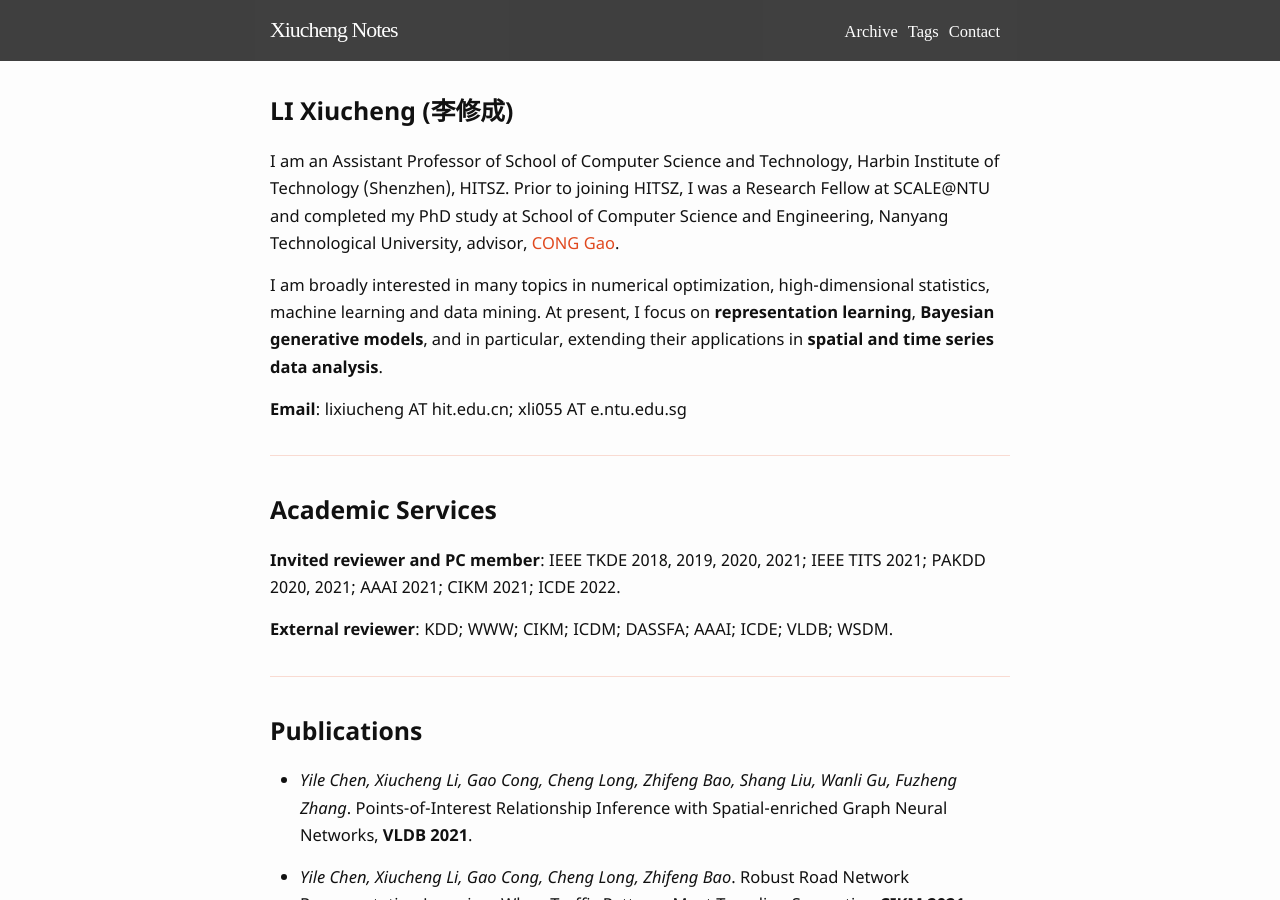
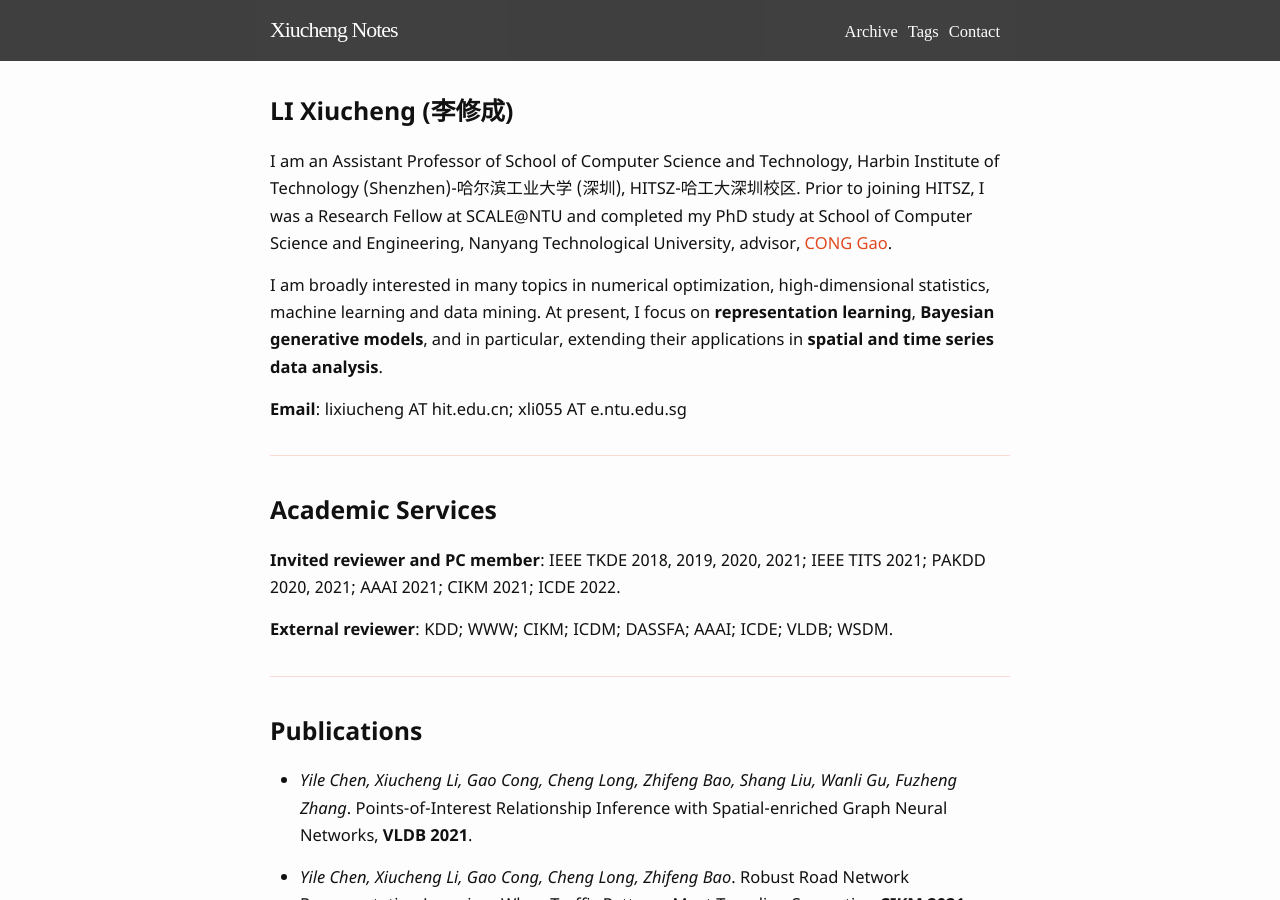
Before and after one commit to boathit/boathit.github.io, a Jekyll site: the page built from contact.md, in a window 1280 px wide and 900 px high. Built offline with Jekyll 4.4.1, drawn with Linux system fonts in a browser that asks for light colours; some web fonts are replaced; our own code applies the rules of GitHub Pages for plain Markdown files.

Commit message:
update contact

```diff
--- a/contact.md
+++ b/contact.md
@@ -4,7 +4,7 @@ layout: default
 
 ## LI Xiucheng (李修成)
 
-I am an Assistant Professor of School of Computer Science and Technology, Harbin Institute of Technology (Shenzhen), HITSZ. Prior to joining HITSZ, I was a Research Fellow at SCALE@NTU and completed my PhD study at School of Computer Science and Engineering, Nanyang Technological University, advisor, [CONG Gao](https://personal.ntu.edu.sg/gaocong).
+I am an Assistant Professor of School of Computer Science and Technology, Harbin Institute of Technology (Shenzhen)-哈尔滨工业大学 (深圳), HITSZ-哈工大深圳校区. Prior to joining HITSZ, I was a Research Fellow at SCALE@NTU and completed my PhD study at School of Computer Science and Engineering, Nanyang Technological University, advisor, [CONG Gao](https://personal.ntu.edu.sg/gaocong).
 
 I am broadly interested in many topics in numerical optimization, high-dimensional statistics, machine learning and data mining.  At present, I focus on **representation learning**, **Bayesian generative models**, and in particular, extending their applications in **spatial and time series data analysis**.
 
```
